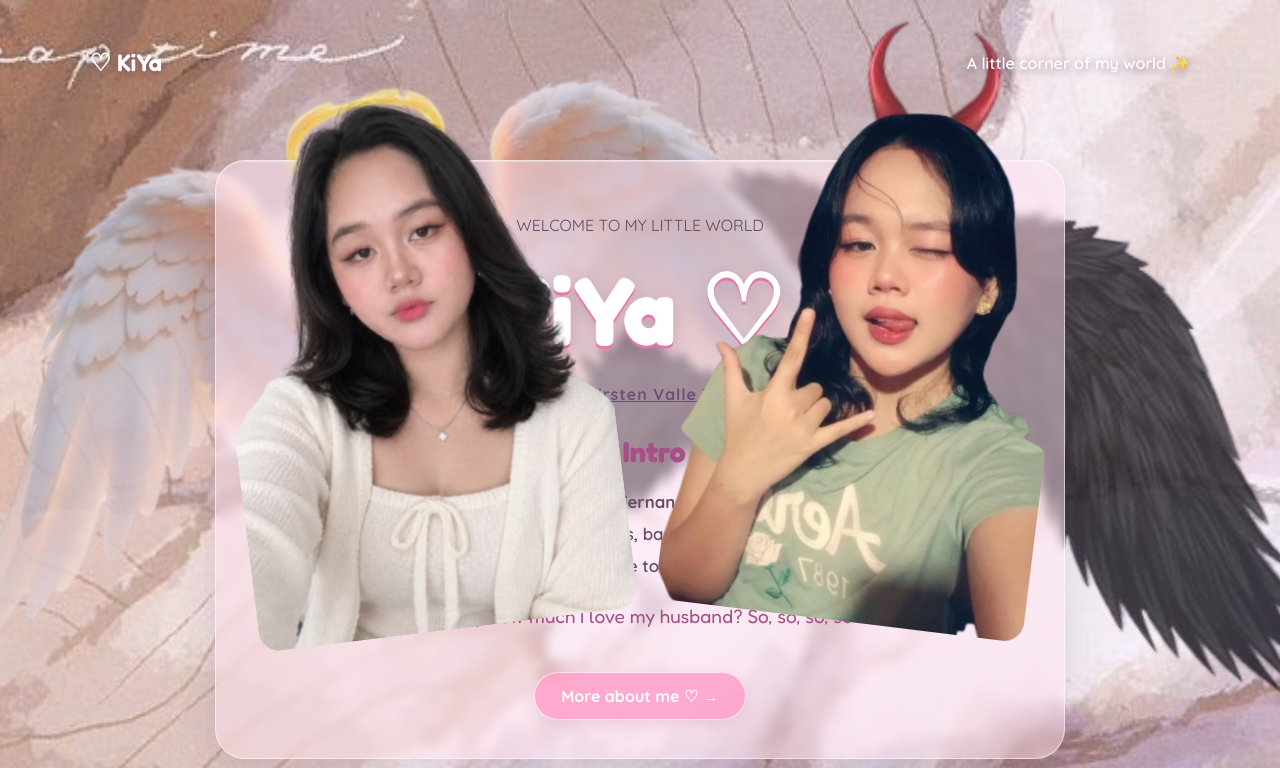
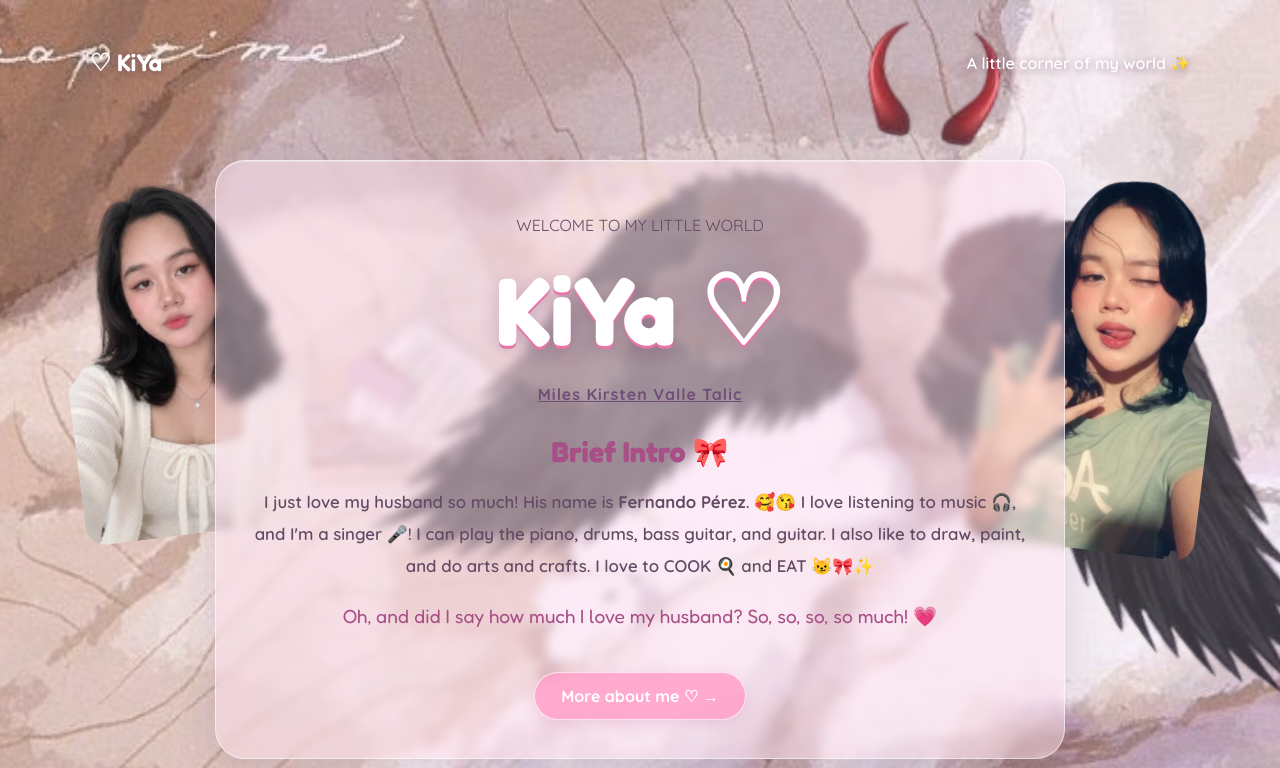
Before and after one commit to herjox0424-blip/Bomboclat-Kiya, a plain HTML site: page index.html in a window 1280 px wide. Shown: the top 768 px of the page. Drawn offline with Linux system fonts and the light colour scheme.

Commit message:
Fix homepage image overlap

```diff
--- a/style.css
+++ b/style.css
@@ -382,3 +382,40 @@ footer {
         display: none;
     }
 }
+
+/* Fix homepage photos overlapping the text */
+.homepage-photo,
+.homepage-photo-right {
+    width: clamp(150px, 18vw, 260px);
+    height: clamp(220px, 30vw, 380px);
+    z-index: 0;
+}
+
+.homepage-photo {
+    left: clamp(10px, 5vw, 80px);
+}
+
+.homepage-photo-right {
+    right: clamp(10px, 5vw, 80px);
+}
+
+.homepage-photo-back {
+    width: min(55vw, 650px);
+    height: auto;
+    max-height: 380px;
+    left: 50%;
+    top: 37%;
+    transform: translate(-50%, -50%) rotate(-13deg);
+    opacity: 0.25;
+}
+
+@media screen and (max-width: 900px) {
+    .homepage-photo,
+    .homepage-photo-right {
+        display: none;
+    }
+
+    .homepage-photo-back {
+        display: none;
+    }
+}
```
